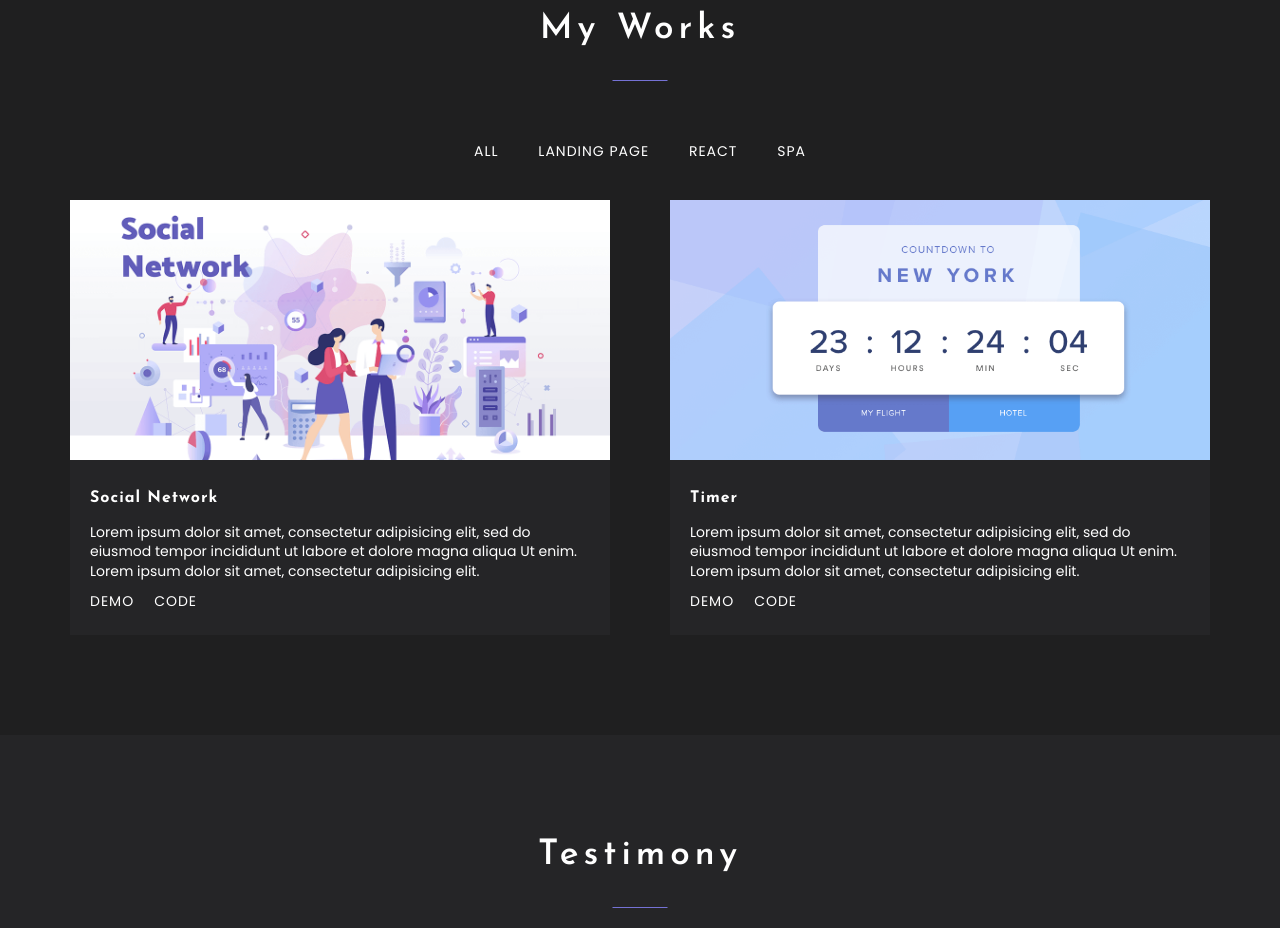
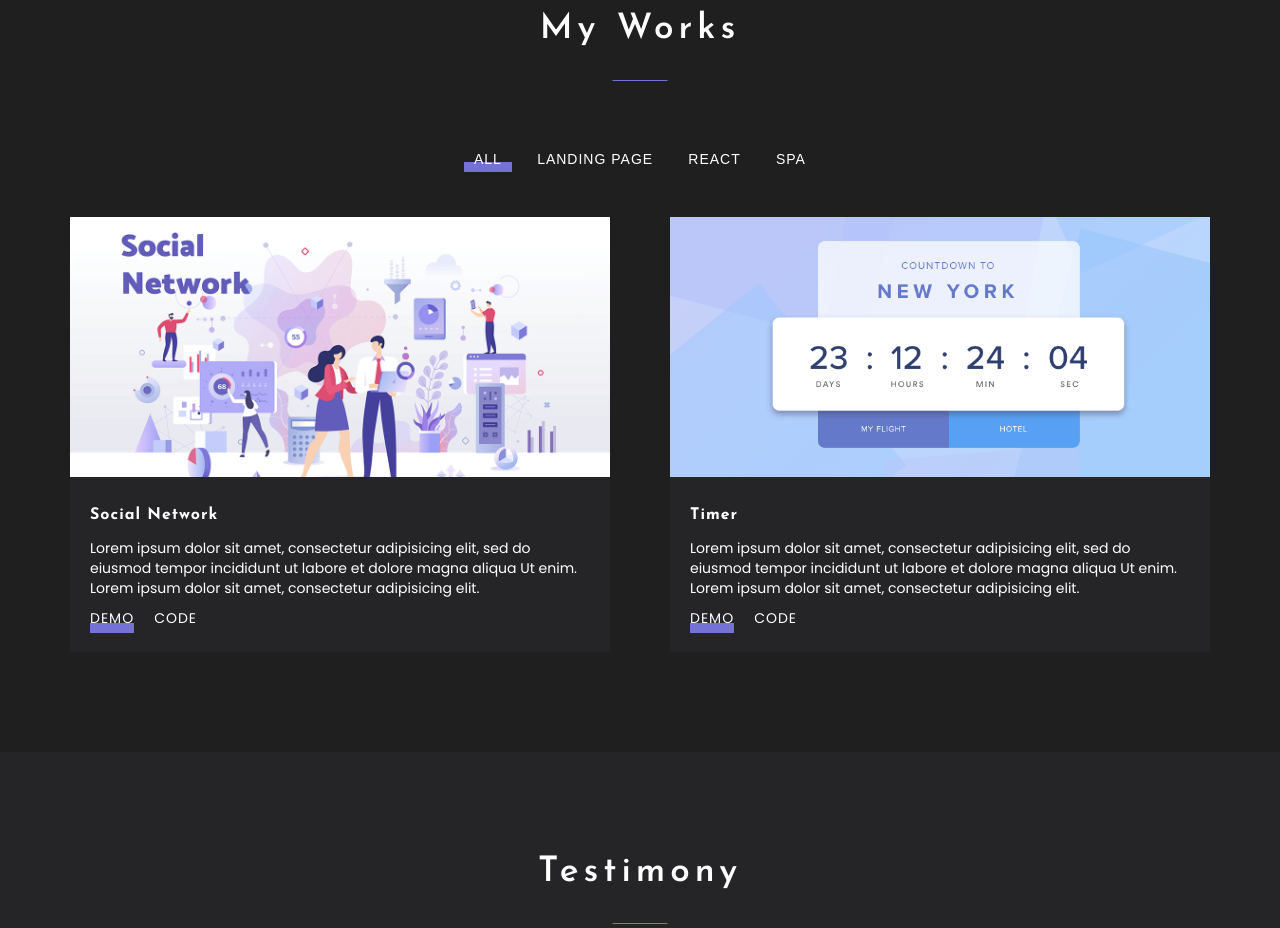
Before and after one commit to Sergey-Bukreev/Portfolio, a React app: page / in a window 1280 px wide. Shown: the part 1800-2728 px from the top of the page. Built offline with nearby package versions, Linux system fonts and the light colour scheme.

Commit message:
add  useState and filter for WORKS

```diff
--- a/src/components/Link.tsx
+++ b/src/components/Link.tsx
@@ -1,7 +1,7 @@
 import {Theme} from "../styles/Theme";
-import styled from "styled-components";
+import styled, {css} from "styled-components";
 
-export const Link = styled.a`
+export const Link = styled.a<{active?:boolean}>`
   font-size: 14px;
   font-weight: 400;
   letter-spacing: 1px;
@@ -27,4 +27,7 @@
     right: 0;
     z-index: -1;
 
+    ${props => props.active && css<{active?:boolean}>`
+      height: 10px;
+`}
 `
--- a/src/layout/sections/works/Works.tsx
+++ b/src/layout/sections/works/Works.tsx
@@ -1,34 +1,77 @@
-import React from 'react';
+import React, {useState} from 'react';
 import {SectionTitle} from "../../../components/SectionTitle";
 import {FlexWrapper} from "../../../components/FlexWrapper";
 import {Work} from "./work/Work";
 import socialImg from "./../../../assets/images/Photo1.png"
 import timerImg from "./../../../assets/images/Photo2.png"
 import {Container} from "../../../components/Container";
-import {TabMenu} from "./tabMenu/TabMenu";
+import {TabMenu, TabsStatusType} from "./tabMenu/TabMenu";
 import {S} from "./Work_Styles"
+
+const tabsItems:Array<{status: "all" | "react" | "landing" | "spa", title: string}> = [
+    {
+        title: "ALL",
+        status: "all"
+    },
+    {
+        title: "Landing page",
+        status: "landing"
+    },
+    {
+        title: "React",
+        status: "react"
+    },
+    {
+        title: "spa",
+        status: "spa"
+    },
+
+]
 
 const workData =[
     {
         title : "Social Network",
         src: socialImg,
-        text: "Lorem ipsum dolor sit amet, consectetur adipisicing elit, sed do eiusmod tempor incididunt ut labore et dolore magna aliqua Ut enim. Lorem ipsum dolor sit amet, consectetur adipisicing elit."
+        text: "Lorem ipsum dolor sit amet, consectetur adipisicing elit, sed do eiusmod tempor incididunt ut labore et dolore magna aliqua Ut enim. Lorem ipsum dolor sit amet, consectetur adipisicing elit.",
+        type: "spa"
+
     },
     {
         title : "Timer",
         src: timerImg,
-        text: "Lorem ipsum dolor sit amet, consectetur adipisicing elit, sed do eiusmod tempor incididunt ut labore et dolore magna aliqua Ut enim. Lorem ipsum dolor sit amet, consectetur adipisicing elit."
+        text: "Lorem ipsum dolor sit amet, consectetur adipisicing elit, sed do eiusmod tempor incididunt ut labore et dolore magna aliqua Ut enim. Lorem ipsum dolor sit amet, consectetur adipisicing elit.",
+        type : "react"
     }
 ]
 const worksItems = ["ALL", "Landing Page", "React", "SPA"]
 export const Works:React.FC = () => {
+
+    const [currentFilterStatus,setCurrentFilterStatus] = useState("all");
+
+    let filteredWorks = workData;
+
+    if (currentFilterStatus === "landing") {
+        filteredWorks = workData.filter(work => work.type === "landing" )
+    }
+    if (currentFilterStatus === "react") {
+        filteredWorks = workData.filter(work => work.type === "react" )
+    }
+    if (currentFilterStatus === "spa") {
+        filteredWorks = workData.filter(work => work.type === "spa" )
+    }
+
+    function changeFilterStatus (value:TabsStatusType) {
+        setCurrentFilterStatus(value)
+    }
+
     return (
         <S.Works>
             <Container>
                 <SectionTitle>My Works</SectionTitle>
-                <TabMenu menuItems={worksItems}/>
+                <TabMenu TabsItems={tabsItems}
+                         changeFilterStatus={changeFilterStatus} currentFilterStatus={currentFilterStatus}/>
                 <FlexWrapper justify={"space-between"} wrap={"wrap"} align={"flex-start"}>
-                    {workData.map((w,index)=>{
+                    {filteredWorks.map((w,index)=>{
                         return <Work title={w.title} srs={w.src} text={w.text} key={index}/>
                     })}
                 </FlexWrapper>
--- a/src/layout/sections/works/tabMenu/TabMenu.tsx
+++ b/src/layout/sections/works/tabMenu/TabMenu.tsx
@@ -1,16 +1,22 @@
 import React from 'react';
 import styled from "styled-components";
-import {Theme} from "../../../../styles/Theme";
 import {Link} from "../../../../components/Link";
 
+export type TabsStatusType = "all" | "react" | "landing" | "spa"
+type TabMenuPropsType = {
+    TabsItems: Array<{status: TabsStatusType, title: string}>
+    changeFilterStatus:(value:TabsStatusType) => void
+    currentFilterStatus: string
+}
 
-export const TabMenu = (props:{menuItems: Array<string>}) => {
+
+export const TabMenu = (props:TabMenuPropsType) => {
     return (
         <StyledMenu>
             <ul>
-                {props.menuItems.map( (item, index)=> {
+                {props.TabsItems.map( (item, index)=> {
                     return <ListItem key={index}>
-                        <Link href="">{item}</Link>
+                        <Link active={props.currentFilterStatus === item.status} as={"button"} onClick={() => {props.changeFilterStatus(item.status)}}>{item.title}</Link>
                     </ListItem>
 
                 })
--- a/src/layout/sections/works/work/Work.tsx
+++ b/src/layout/sections/works/work/Work.tsx
@@ -19,7 +19,7 @@
             <S.Description>
                 <S.Title>{props.title}</S.Title>
                 <S.Text>{props.text}</S.Text>
-                <Link href={"#"}>demo</Link>
+                <Link active href={"#"}>demo</Link>
                 <Link href={"#"}>code</Link>
             </S.Description>
 
```
